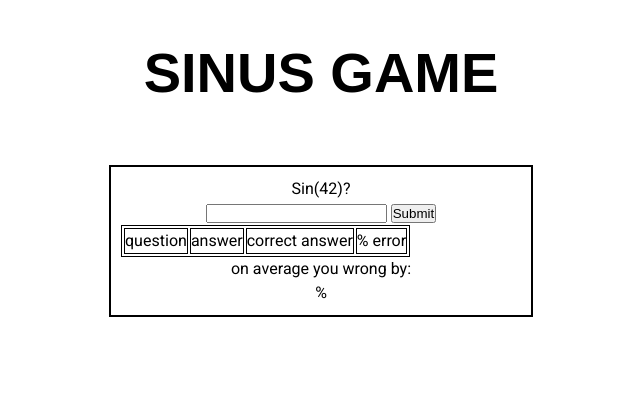
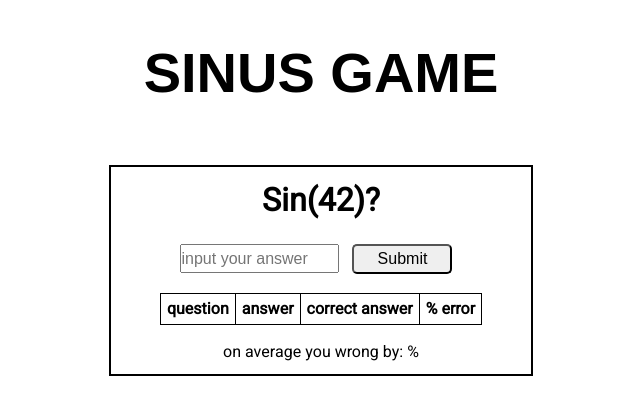
Before and after one commit to glebmikha/sinus-game, a plain HTML site: page index.html in a window 1280 px wide. Shown: the whole page, without its empty margins (319-959 px from the left). Drawn offline with Linux system fonts and the light colour scheme; a web font is replaced by a local one.

Commit message:
added basic style

```diff
--- a/app.js
+++ b/app.js
@@ -47,7 +47,7 @@ function createItem() {
             avg = (sum / errors.length).toFixed(2);
         }
 
-    score.innerHTML = (avg*100).toFixed(0)
+    score.innerHTML = (avg *1).toFixed(0)
 }
 
 function nextQuestion() {
--- a/index.html
+++ b/index.html
@@ -14,17 +14,17 @@
         <div id="formGroup">
         <div id='question'>Question?</div>
         <form id='mainform'>
-            <input type="text" id="answer" autocomplete="off">
+            <input type="text" id="answer" autocomplete="off" placeholder="input your answer">
             <button>Submit</button>
         </form>
         <ul id='list'></ul>
 
         <table id="my-table">
             <tr>
-                <td>question</td>
-                <td>answer</td>
-                <td>correct answer</td>
-                <td>% error</td>
+                <th>question</th>
+                <th>answer</th>
+                <th>correct answer</th>
+                <th>% error</th>
             </tr>
 
         </table>
@@ -34,8 +34,7 @@
         </div>
 
         <div id="scoreGroup">
-            <p>on average you wrong by: </p>
-            <span id="score"></span>%
+            <p>on average you wrong by: <span id="score"></span>%</p>
         </div>
     </div>
 
--- a/styles.css
+++ b/styles.css
@@ -24,10 +24,47 @@ h1 {
 }
 
 table {
-	border: 1px solid black;
+	border-collapse: collapse;
+	margin: auto;
 }
 
-tr, td {
+th {
+	font-size: 1em;
+}
+
+tr, td, th {
 	border: 1px solid black;
+	padding: 3px 6px;
+}
+
+button {
+	margin: 0 10px;
+	height: 30px;
+	width: 100px;
+	border-radius: 5px;
+	font-size: 1em;
+}
+
+#question {
+	font-size: 2em;
+	font-weight: bold;
 
 }
+
+#answer {
+	margin: 20px 0;
+	height: 25px;
+	width: 155px;
+	font-size: 1em;
+}
+
+#scoreGroup {
+	margin-top: 15px;
+
+
+
+
+
+
+
+}
```
